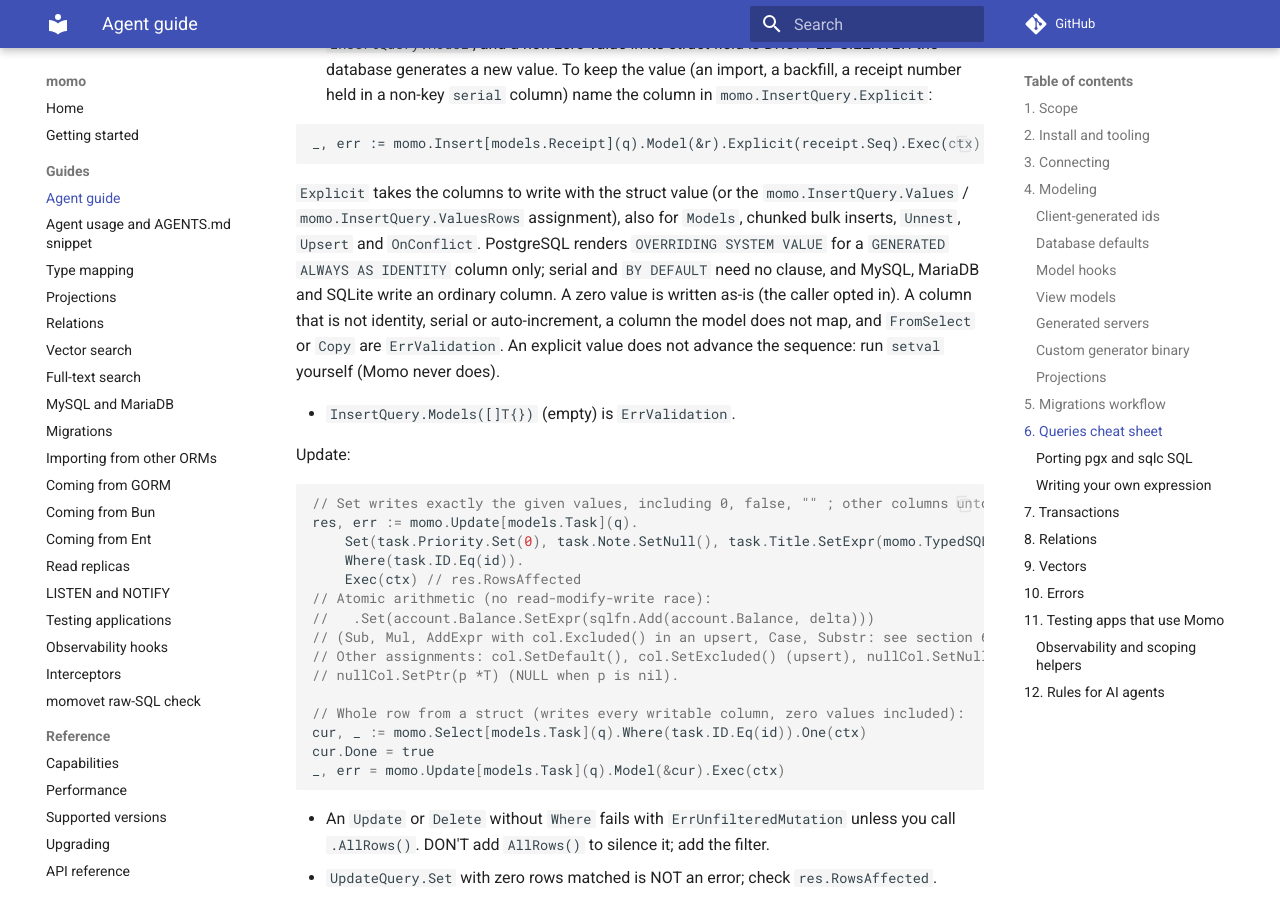
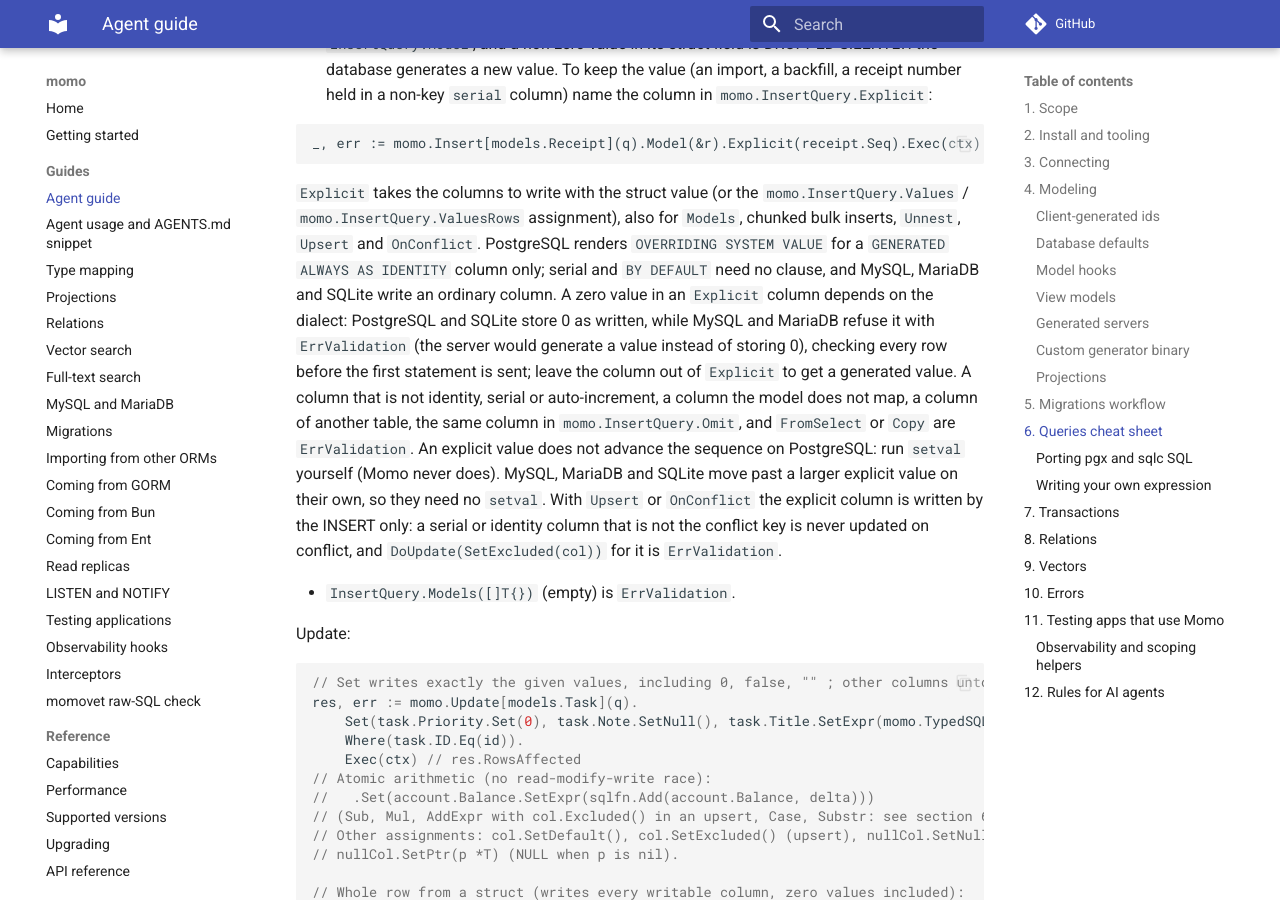
Before and after one commit to azrtydxb/momo, an MkDocs documentation site: the page built from docs/ai-guide.md, in a window 1280 px wide and 900 px high, scrolled down 28215 px. Built offline with MkDocs 1.6.1 and Material for MkDocs 9.7.7, drawn with Linux system fonts in a browser that asks for light colours; comment, search, counter and statistics services are not loaded; the version menu is left out.

Commit message:
docs(insert): document the per-dialect zero value, setval and Upsert rules for Explicit

```diff
--- a/docs/ai-guide.md
+++ b/docs/ai-guide.md
@@ -1294,10 +1294,17 @@ return rows2.Err()
   `momo.InsertQuery.ValuesRows` assignment), also for `Models`, chunked bulk inserts, `Unnest`, `Upsert` and `OnConflict`.
   PostgreSQL renders `OVERRIDING SYSTEM VALUE` for a `GENERATED ALWAYS AS IDENTITY` column
   only; serial and `BY DEFAULT` need no clause, and MySQL, MariaDB and SQLite write an ordinary
-  column. A zero value is written as-is (the caller opted in). A column that is not
-  identity, serial or auto-increment, a column the model does not map, and `FromSelect` or
-  `Copy` are `ErrValidation`. An explicit value does not advance the sequence: run `setval`
-  yourself (Momo never does).
+  column. A zero value in an `Explicit` column depends on the dialect: PostgreSQL and SQLite
+  store 0 as written, while MySQL and MariaDB refuse it with `ErrValidation` (the server would
+  generate a value instead of storing 0), checking every row before the first statement is sent;
+  leave the column out of `Explicit` to get a generated value. A column that is not
+  identity, serial or auto-increment, a column the model does not map, a column of another
+  table, the same column in `momo.InsertQuery.Omit`, and `FromSelect` or `Copy` are
+  `ErrValidation`. An explicit value does not advance the sequence on PostgreSQL: run
+  `setval` yourself (Momo never does). MySQL, MariaDB and SQLite move past a larger explicit
+  value on their own, so they need no `setval`. With `Upsert` or `OnConflict` the explicit
+  column is written by the INSERT only: a serial or identity column that is not the conflict
+  key is never updated on conflict, and `DoUpdate(SetExcluded(col))` for it is `ErrValidation`.
 
 - `InsertQuery.Models([]T{})` (empty) is `ErrValidation`.
 
```
Also changed, not shown: .procoder/ask/decisions.md (+11 -3 lines), docs/upgrading.md (+8 -3 lines).
